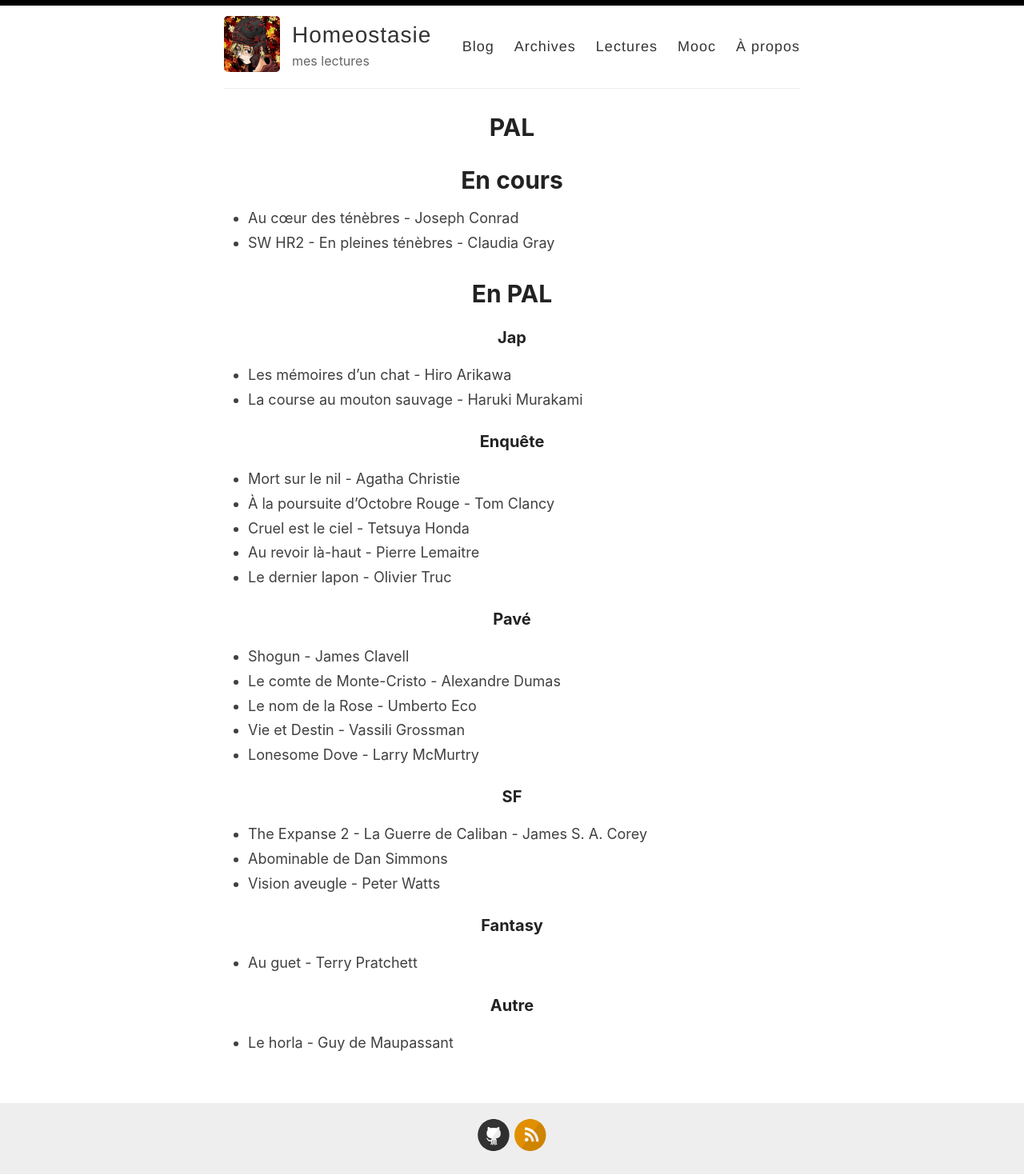
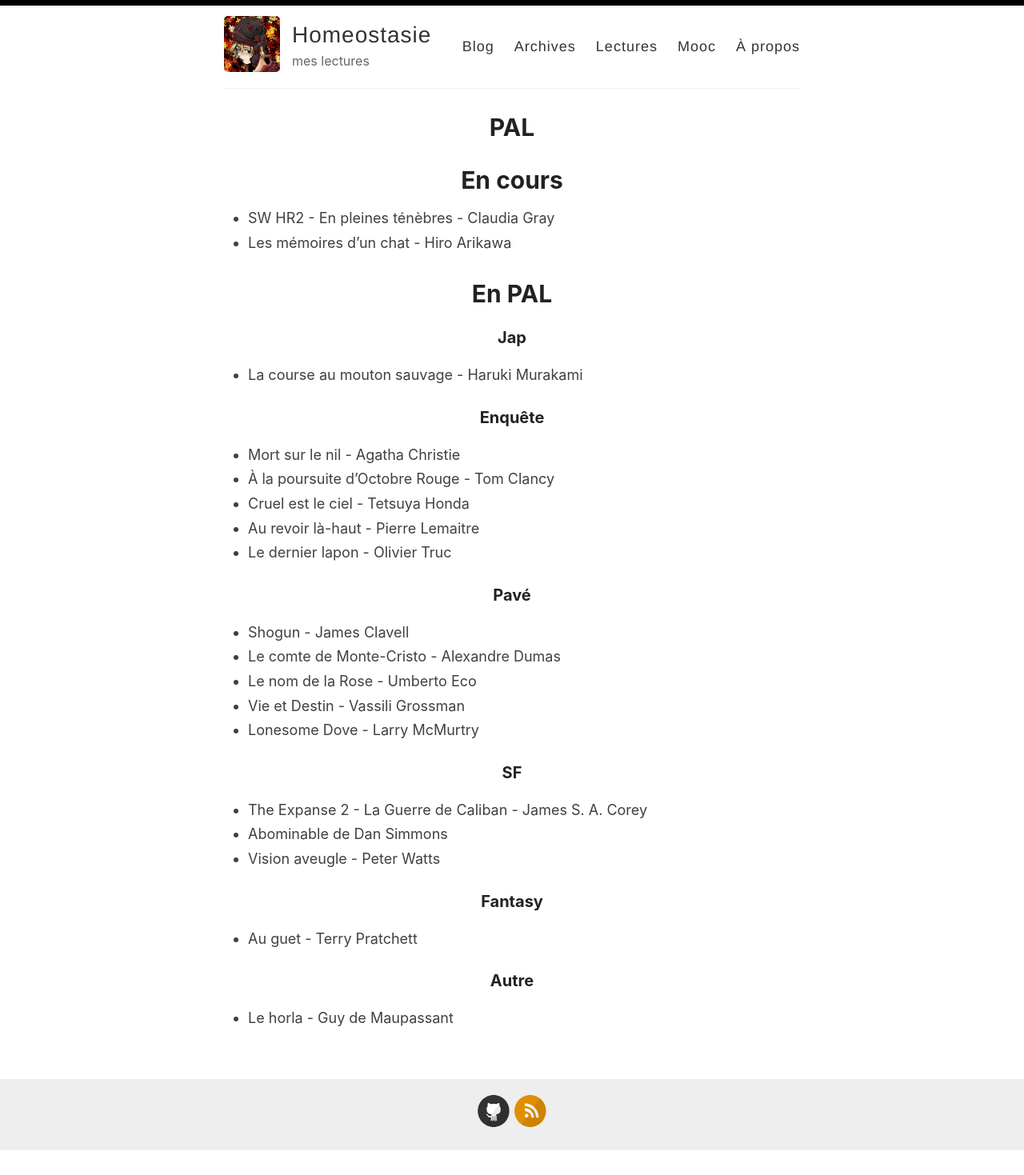
Before and after one commit to homeostasie/bouquins, a Jekyll site: the page built from _pages/pal.md, in a window 1280 px wide. Shown: the whole page at 80% size. Built offline with Jekyll 4.4.1, drawn with Linux system fonts in a browser that asks for light colours; after the commit the page ends 1438 px from its top, so only the background shows below that.

Commit message:
maj de la pal

```diff
--- a/_pages/pal.md
+++ b/_pages/pal.md
@@ -7,14 +7,13 @@ comments: true
 
 # En cours
 
-- Au cœur des ténèbres - Joseph Conrad
 - SW HR2 - En pleines ténèbres - Claudia Gray
+- Les mémoires d'un chat - Hiro Arikawa
 
 # En PAL
 
 ### Jap
 
-- Les mémoires d'un chat - Hiro Arikawa
 - La course au mouton sauvage - Haruki Murakami
 
 ### Enquête
```
